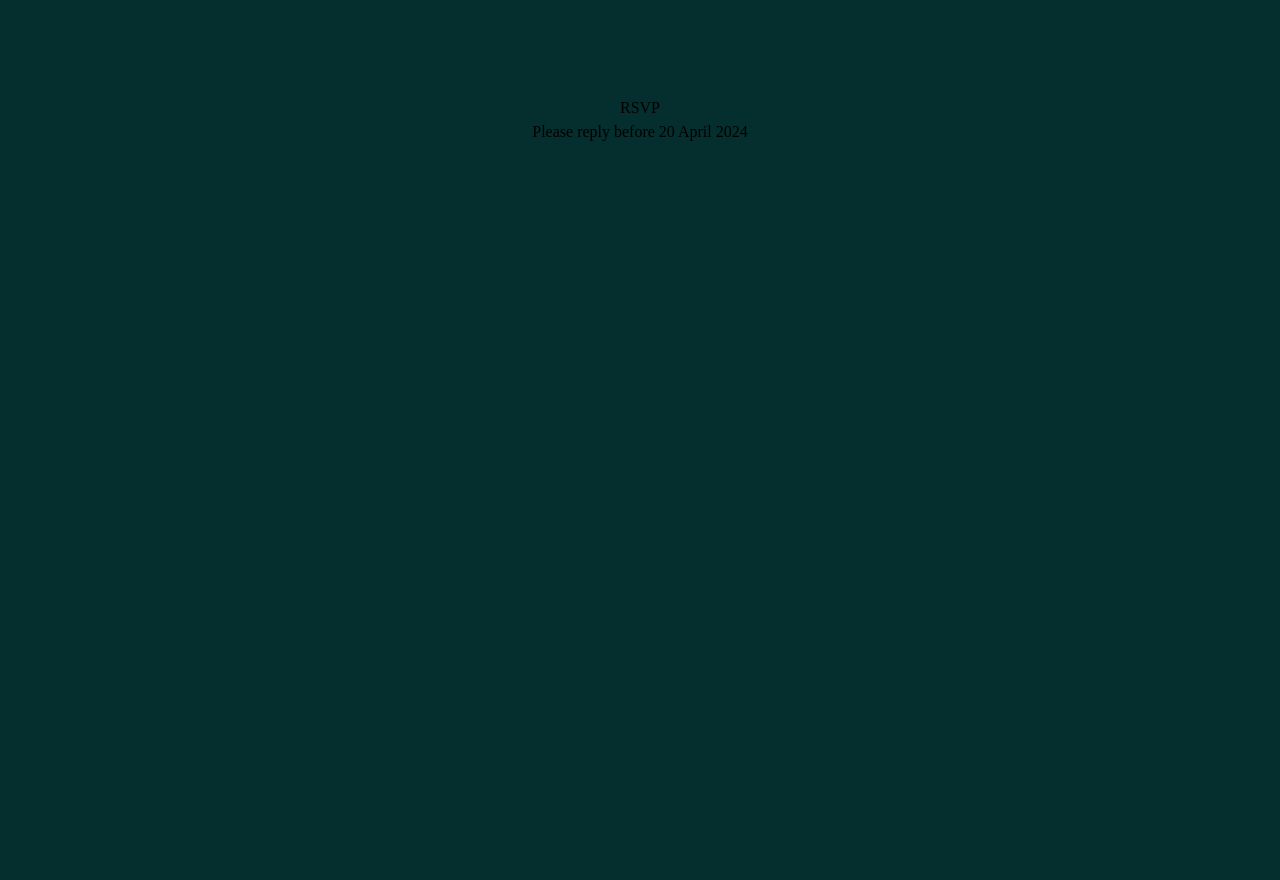
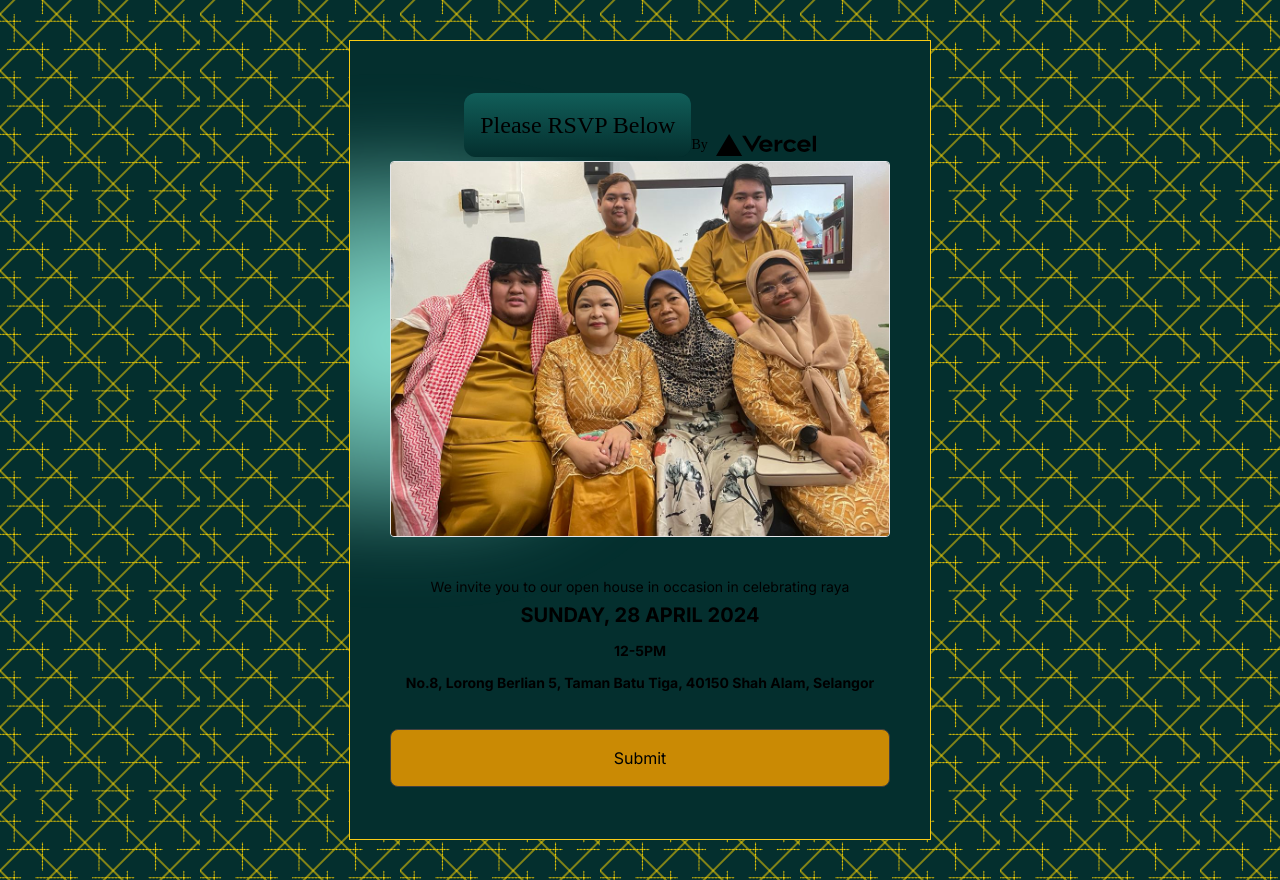
Before and after one commit to aesha98/digital-rsvp-raya, a Next.js app in the folder digital-rsvp/: page /Submit in a window 1280 px wide. Before the commit the page ends 800 px from the top, so only its background shows below. Built offline with nearby package versions, Linux system fonts and the light colour scheme; a web font is replaced by a local one.

Commit message:
Optimize front end page

```diff
--- a/digital-rsvp/app/Submit/page.js
+++ b/digital-rsvp/app/Submit/page.js
@@ -1,17 +1,72 @@
-export default function Submit_RSVP()
+import Image from 'next/image'
+import { roboto_mono } from './ui/font';
+
+export default function Submit_rsvp()
 {
 	return(
+		<main className="relative flex flex-col bg-[url(/grid.svg)] p-10 [mask-image:linear-gradient(180deg, white,rgba(255,255,255,0))] items-center">
+			<div className='relative flex min-h-screen flex-col justify-evenly border border-yellow-400 overflow-hidden bg-teal-950 py-6 sm:py-12 p-10'>
+			{/* <div className='absolute inset-0  bg-[url(/grid.svg)] bg-center [mask-image:linear-gradient(180deg, white,rgba(255,255,255,0))]'></div> */}
+			<div className="relative z-10 max-w-5xl w-full items-center justify-center  text-sm lg:flex">
 
-		<main className="flex min-h-screen flex-col items-center justify-between p-24">
+				<p className={'font-mono text-2xl fixed left-0 top-0 flex w-full font-italic justify-center bg-gradient-to-b from-teal-800 pb-6 pt-8 backdrop-blur-xl dark:border-teal-800 dark:bg-teal-950/30 dark:from-inherit lg:static lg:w-auto  lg:rounded-xl lg:bg-teal-950 lg:p-4 lg:dark:bg-teal-950/30'}> Please RSVP Below</p>
 
-			<div className="text-center item-center">
-			<h1>RSVP</h1>
+				<div className="mt-10 fixed bottom-0 left-0 flex h-24 w-full items-end justify-center bg-gradient-to-t from-teal-800 via-teal-950 dark:from-teal-950 dark:via-teal-950 lg:static lg:h-auto lg:w-auto lg:bg-none">
 
-			<h2>Please reply before 20 April 2024</h2>
+				 <a
+            className="pointer-events-none flex place-items-center gap-2 p-8 lg:pointer-events-auto lg:p-0"
+            href="https://vercel.com?utm_source=create-next-app&utm_medium=appdir-template&utm_campaign=create-next-app"
+            target="_blank"
+            rel="noopener noreferrer"
+          >
+			{/* <a href="https://www.flaticon.com/free-icons/raya" title="raya icons">Raya icons created by LAB Design Studio - Flaticon</a> */}
+            By{" "}
+            <Image
+              src="/vercel.svg"
+              alt="Vercel Logo"
+              className="dark:invert"
+              width={100}
+              height={20}
+              priority
+            />
+          </a>
+				</div>
+
 			</div>
 
+	{/* Image Family */}
+			 <div className="relative flex flex-col place-items-center before:absolute before:h-[300px] before:w-full sm:before:w-[480px] before:-translate-x-1/2 before:rounded-full before:bg-gradient-radial before:from-teal-200 before:to-transparent before:blur-2xl before:content-[''] after:absolute after:-z-20 after:h-[180px] after:w-full sm:after:w-[240px] after:translate-x-1/3 after:bg-gradient-conic after:from-teal-200 after:via-teal-200 after:blur-2xl after:content-[''] before:dark:bg-gradient-to-br before:dark:from-transparent before:dark:to-teal-100 before:dark:opacity-10 after:dark:from-teal-950 after:dark:via-[#1e331f] after:dark:opacity-40 before:lg:h-[360px]">
+        <Image
+          className="relative dark:drop-shadow-[0_0_0.3rem_#ffffff70] border rounded"
+          src="/digital_rsvp_img.png"
+          alt="Next.js Logo"
+          width={500}
+          height={400}
+
+          priority
+        />
+
+			<h2 className="font-sans mt-10 text-sm text-center">We invite you to our open house in occasion in celebrating raya</h2>
+
+      </div>
 
 
+		{/* Event Information */}
+		<div className='relative flex flex-col text-center lg:max-w-lg lg:w-full lg:mb-0 lg:grid-cols-4 lg:text-center'>
+
+			<h2 className="font-sans mb-3 text-xl text-center font-bold">SUNDAY, 28 APRIL 2024</h2>
+			<p className='font-sans mb-3 text-sm text-center font-bold'>12-5PM</p>
+			<p className="font-sans mb-3 text-sm text-center font-bold">No.8, Lorong Berlian 5, Taman Batu Tiga, 40150 Shah Alam, Selangor</p>
+
+			<br/>
+
+			<a href='/Submit' className='group font-sans border-neutral-700 bg-yellow-600 rounded-lg border px-5 py-4 transition-colors
+			hover:border-gray-300
+			hover:bg-yellow-100 hover:dark:border-neutral-100 hover:dark:bg-yellow-600 hover:dark:bg-opacity-30'
+			target='_blank'
+			rel='noopener noreferer'>Submit</a>
+		</div>
+		</div>
 		</main>
 	);
 }
--- a/digital-rsvp/app/page.js
+++ b/digital-rsvp/app/page.js
@@ -5,7 +5,7 @@ export default function Home()
 {
 	return(
 		<main className="relative flex flex-col bg-[url(/grid.svg)] p-10 [mask-image:linear-gradient(180deg, white,rgba(255,255,255,0))] items-center">
-			<div className='relative flex min-h-screen flex-col justify-evenly border overflow-hidden bg-teal-950 py-6 sm:py-12 p-10'>
+			<div className='relative flex min-h-screen flex-col justify-evenly border border-yellow-400 overflow-hidden bg-teal-950 py-6 sm:py-12 p-10'>
 			{/* <div className='absolute inset-0  bg-[url(/grid.svg)] bg-center [mask-image:linear-gradient(180deg, white,rgba(255,255,255,0))]'></div> */}
 			<div className="relative z-10 max-w-5xl w-full items-center justify-center  text-sm lg:flex">
 
```
Also changed, not shown: digital-rsvp/public/grid.svg.
